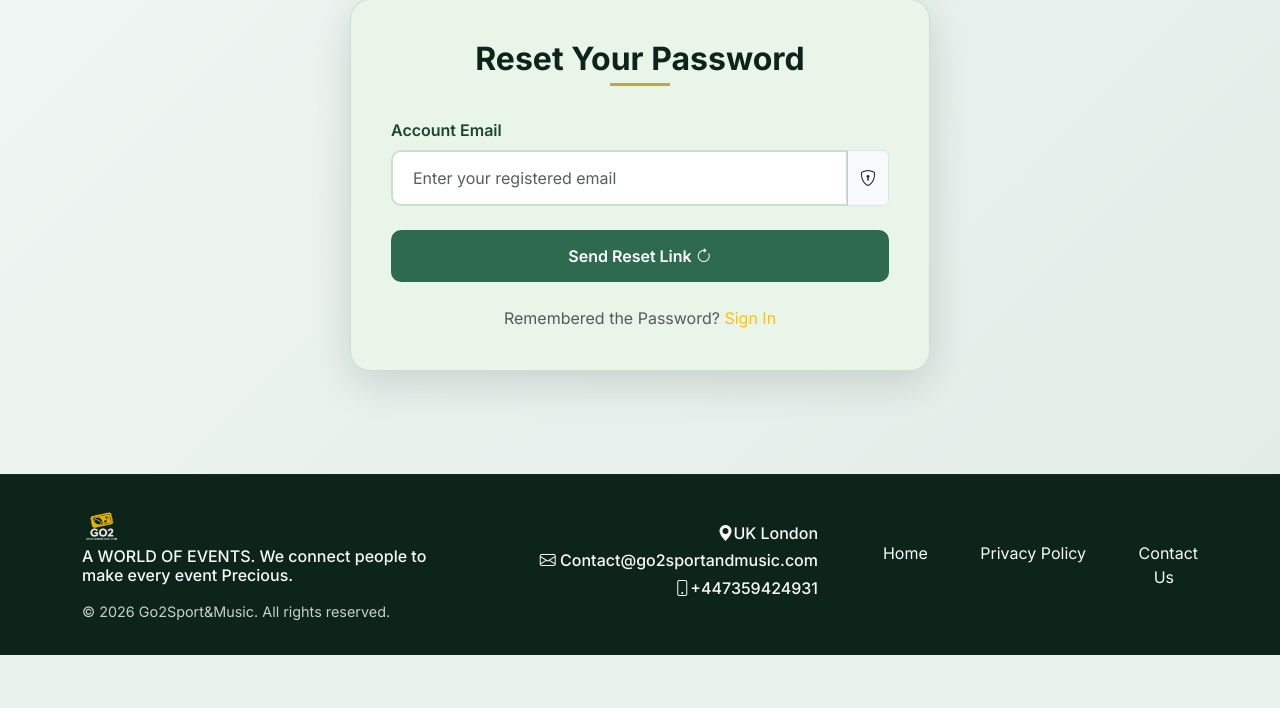
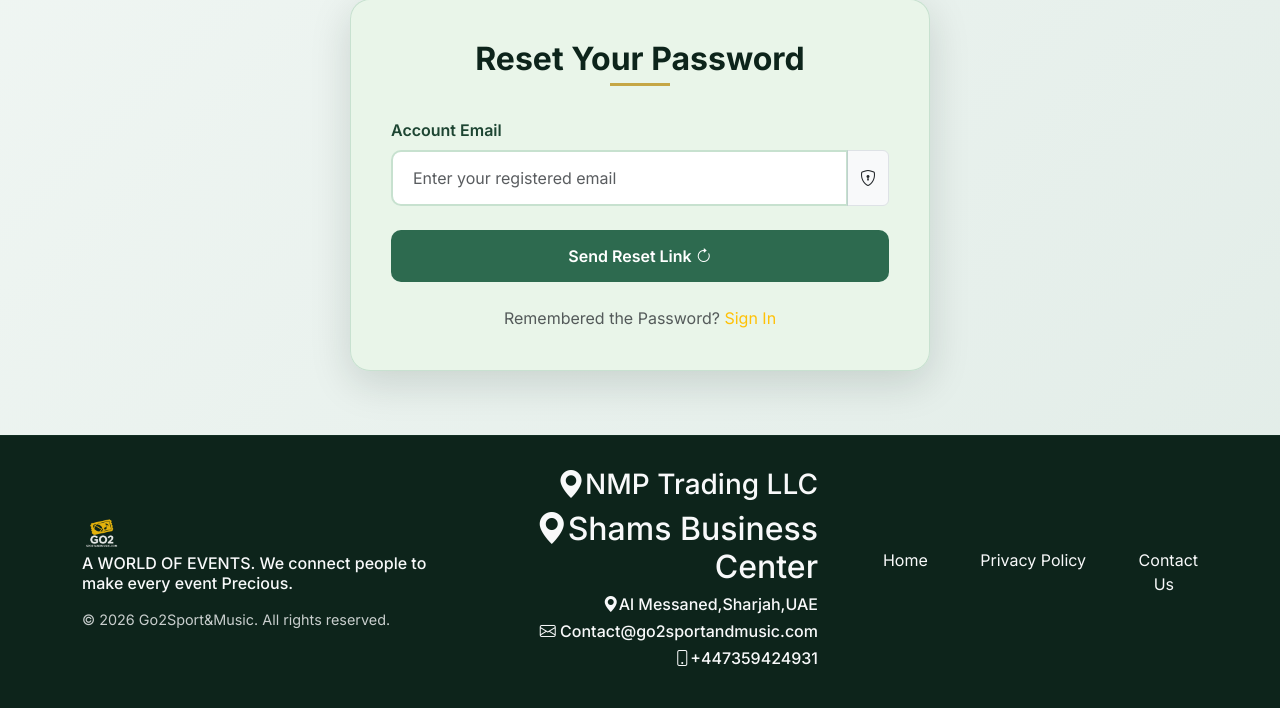
Before and after one commit to Wahid2311/go2sportandmusic, a Django app: page /accounts/forgot-password/ in a window 1280 px wide. Shown: the part 145-853 px from the top of the page. Before the commit the page ends 800 px from the top, so only its background shows below. Run offline with Django 4.2, Linux system fonts and the light colour scheme; data that the repository does not hold is empty.

Commit message:
Update footer.html

```diff
--- a/templates/partials/footer.html
+++ b/templates/partials/footer.html
@@ -59,7 +59,9 @@
                 <div class="copyright mt-3">&copy; {% now 'Y' %} Go2Sport&Music. All rights reserved.</div>
             </div>
             <div class="col-lg-4 text-center text-lg-end mt-4 mt-lg-0">
-                <h6><i class="bi bi-geo-alt-fill"></i>UK London</h6>
+                <h3><i class="bi bi-geo-alt-fill"></i>NMP Trading LLC </h3>
+                <h2><i class="bi bi-geo-alt-fill"></i>Shams Business Center </h2>
+                <h6><i class="bi bi-geo-alt-fill"></i>Al Messaned,Sharjah,UAE</h6>
                 <h6><i class="bi bi-envelope"></i>&nbsp;Contact@go2sportandmusic.com</h6>
                 <h6><i class="bi bi-phone"></i>+447359424931</h6>
             </div>
```
